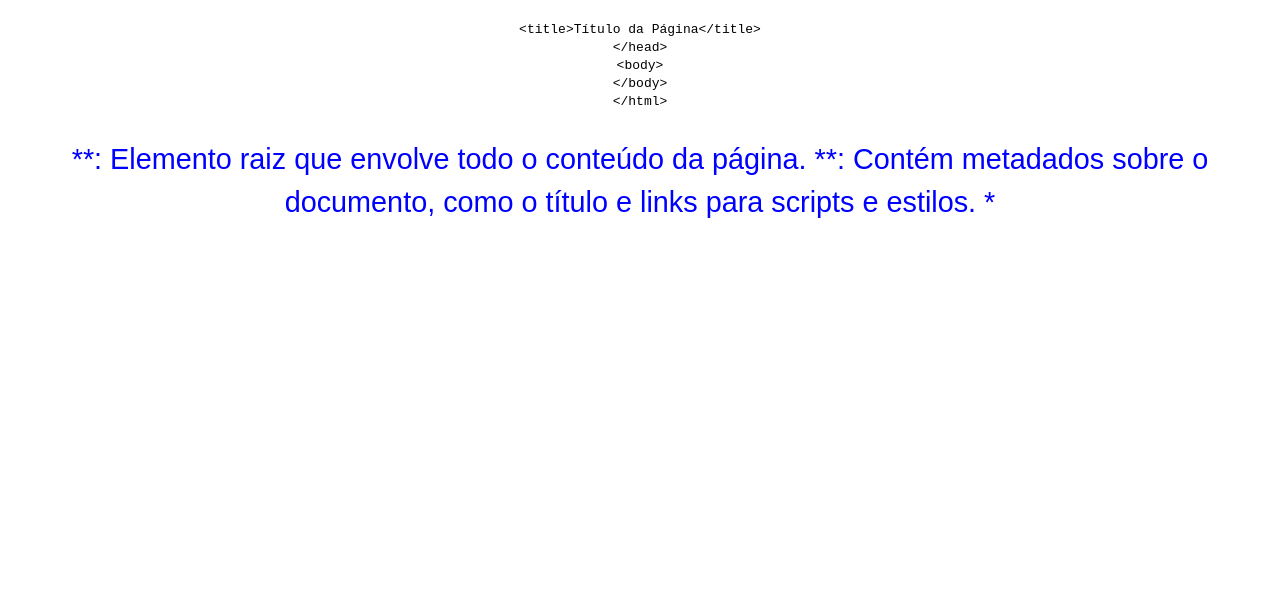
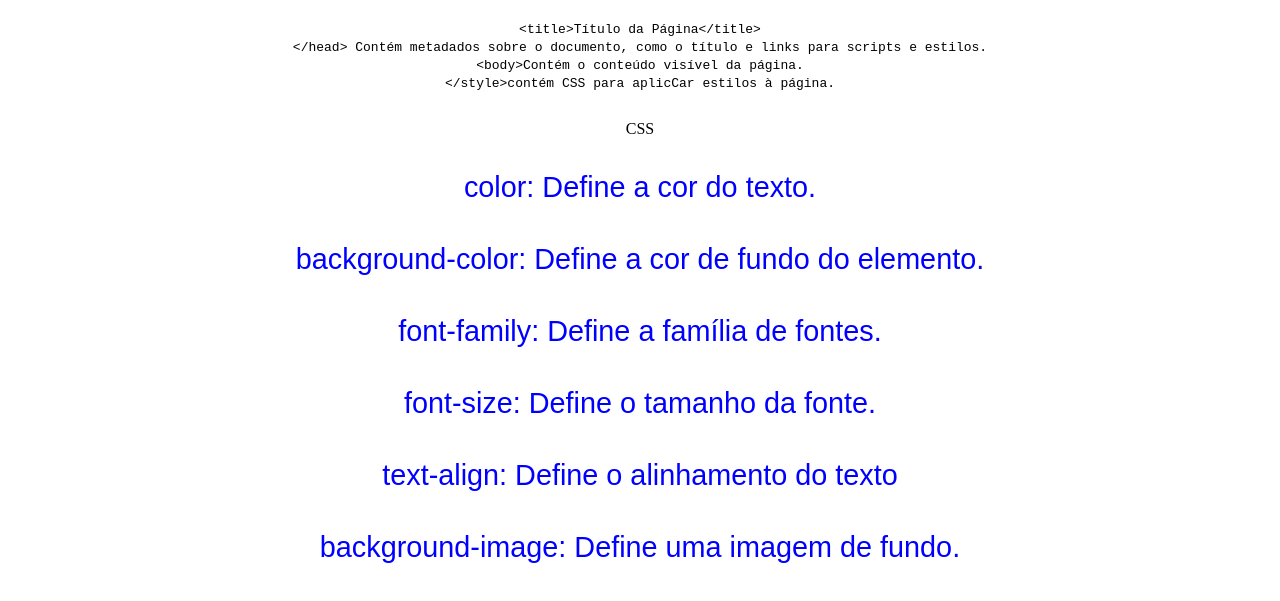
Before and after one commit to marcoxjungo/avalia-o, a plain HTML site: page index.html in a window 1280 px wide. Shown: the part 61-662 px from the top of the page. Drawn offline with Linux system fonts and the light colour scheme.

Commit message:
Update index.html

```diff
--- a/index.html
+++ b/index.html
@@ -18,25 +18,10 @@
 <body>
 <section>
      <code>&lt;title&gt;Título da Página&lt;/title&gt;</code><br>
-            <code>&lt;/head&gt;</code><br>
-            <code>&lt;body&gt;</code><br>
-            <code>&lt;/body&gt;</code><br>
-            <code>&lt;/html&gt;</code></p>
+            <code>&lt;/head&gt; Contém metadados sobre o documento, como o título e links para scripts e estilos.</code><br>
+            <code>&lt;body&gt;Contém o conteúdo visível da página.</code><br>
+            <code>&lt;/style&gt;contém CSS para aplicCar estilos à página.</code></p>
      </section>
-     <p>
- *<html>*: Elemento raiz que envolve todo o conteúdo da página.
- *<head>*: Contém metadados sobre o documento, como o título e links para scripts e estilos.
- *<title>*: Define o título da página que aparece na aba do navegador.
- *<meta>*: Define metadados, como o charset (<meta charset="UTF-8">) e a descrição.
- *<link>*: Vincula arquivos externos, como folhas de estilo CSS.
- *<style>*: Contém CSS para aplicar estilos à página.
- *<script>*: Insere ou referencia scripts JavaScript.
- *<body>*: Contém o conteúdo visível da página.
- *<h1> a <h6>*: Títulos de diferentes níveis, de h1 (mais importante) a h6 (menos importante).
- *<p>*: Define um parágrafo de texto.
- *<a>*: Cria um link para outra página ou recurso (<a href="url">).
- *<img>*: Insere uma imagem (<img src="url" alt="descrição">). </p>
-
 
 <h>CSS</h>
     <p>color: Define a cor do texto.</p>
```
